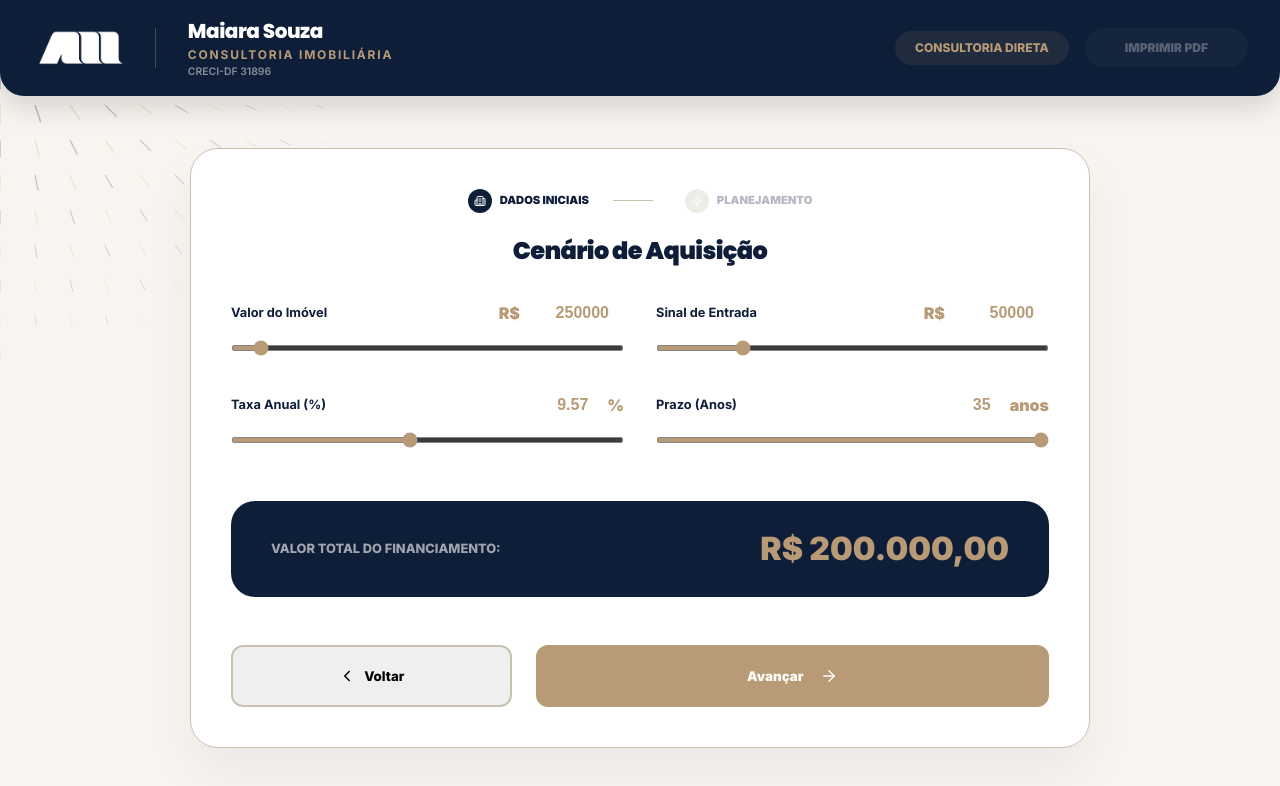
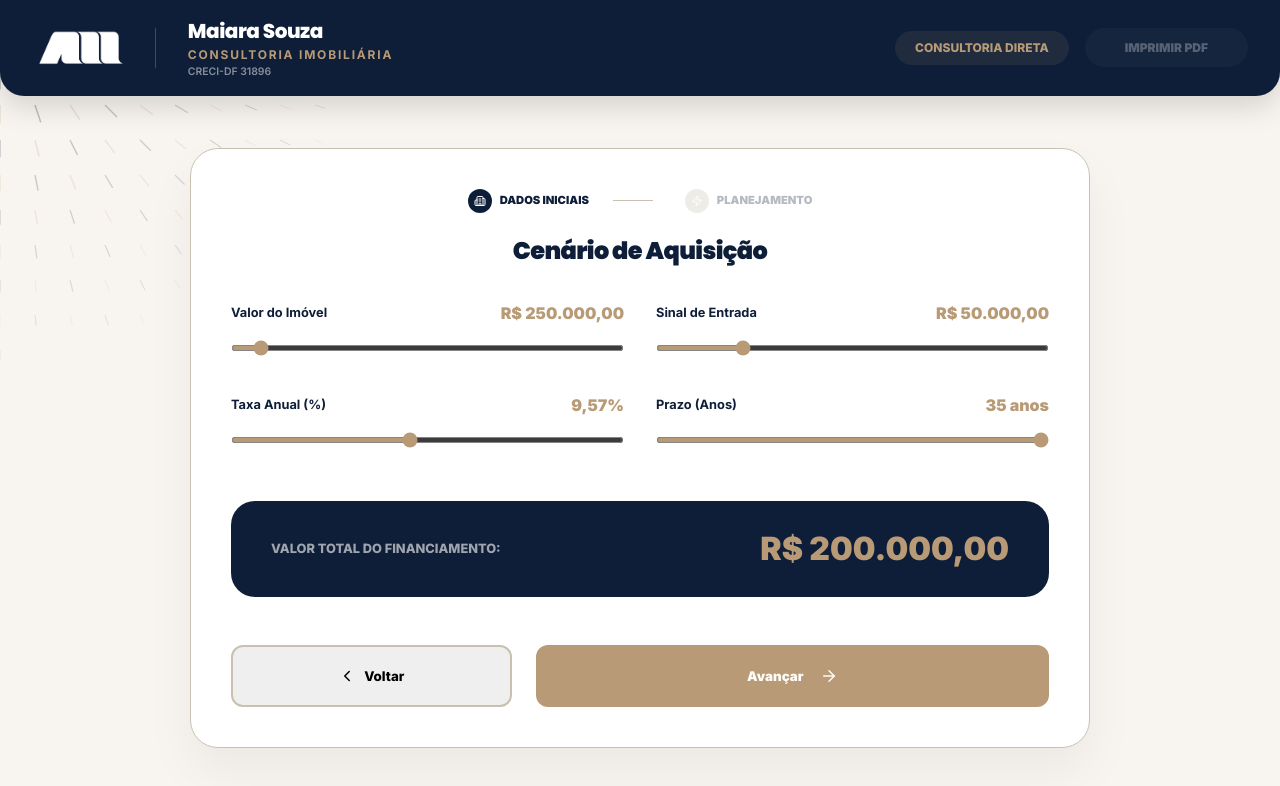
Before and after one commit to felipebrito/mai_amortizacao, a React (Vite) app: page / in a window 1280 px wide. Both pictures are taken after a click on the button "Diagnosticar Agora". Shown: the top 786 px of the page. Built offline with nearby package versions, Linux system fonts and the light colour scheme.

Commit message:
Refactor RangeInput: Click-to-edit, restore style, hide spinners

```diff
--- a/src/App.tsx
+++ b/src/App.tsx
@@ -55,22 +55,48 @@ interface RangeInputProps {
 }
 
 const RangeInput = ({ label, value, onChange, min, max, step = 1, isCurrency = false, isCompact = false, showValue = true }: RangeInputProps) => {
+  const [isEditing, setIsEditing] = useState(false);
   const [inputValue, setInputValue] = useState(value.toString());
+  const inputRef = React.useRef<HTMLInputElement>(null);
 
-  // Update local input state when prop value changes (e.g. from slider)
   React.useEffect(() => {
     setInputValue(value.toString());
   }, [value]);
 
+  React.useEffect(() => {
+    if (isEditing && inputRef.current) {
+      inputRef.current.focus();
+      inputRef.current.select();
+    }
+  }, [isEditing]);
+
   const handleInputChange = (e: React.ChangeEvent<HTMLInputElement>) => {
-    const newVal = e.target.value;
-    setInputValue(newVal);
+    setInputValue(e.target.value);
+  };
 
-    // Only trigger parent change if it's a valid number
-    const numVal = parseFloat(newVal);
+  const handleBlur = () => {
+    setIsEditing(false);
+    const numVal = parseFloat(inputValue);
     if (!isNaN(numVal)) {
       onChange(numVal);
+    } else {
+      setInputValue(value.toString());
     }
+  };
+
+  const handleKeyDown = (e: React.KeyboardEvent) => {
+    if (e.key === 'Enter') {
+      handleBlur();
+    }
+  };
+
+  const formatBRL = (val: number) => {
+    return new Intl.NumberFormat('pt-BR', {
+      style: 'currency',
+      currency: 'BRL',
+      minimumFractionDigits: 2,
+      maximumFractionDigits: 2
+    }).format(val);
   };
 
   return (
@@ -78,15 +104,17 @@ const RangeInput = ({ label, value, onChange, min, max, step = 1, isCurrency = f
       <div style={{ display: 'flex', justifyContent: 'space-between', marginBottom: '0.5rem', alignItems: 'center' }}>
         <label style={{ fontSize: isCompact ? '0.65rem' : '0.8rem', fontWeight: 700, color: '#0f1e38' }}>{label}</label>
         {showValue && (
-          <div style={{ display: 'flex', alignItems: 'center', gap: '4px' }}>
-            {isCurrency && <span style={{ fontSize: isCompact ? '0.75rem' : '1rem', fontWeight: 900, color: '#b89b76' }}>R$</span>}
+          <div style={{ position: 'relative' }}>
+            {isEditing ? (
               <input
+                ref={inputRef}
                 type="number"
                 value={inputValue}
                 onChange={handleInputChange}
-              step={step} // Use the step for arrows, but allow typing anything
-              min={min}
-              // max={max} // Don't strictly enforce max on typing to avoid frustration while typing
+                onBlur={handleBlur}
+                onKeyDown={handleKeyDown}
+                step={step}
+                className="no-spinners"
                 style={{
                   fontSize: isCompact ? '0.75rem' : '1rem',
                   fontWeight: 900,
@@ -94,14 +122,21 @@ const RangeInput = ({ label, value, onChange, min, max, step = 1, isCurrency = f
                   textAlign: 'right',
                   border: 'none',
                   background: 'transparent',
-                width: isCompact ? '70px' : '100px',
+                  width: isCompact ? '80px' : '120px',
                   outline: 'none',
                   padding: 0,
                   margin: 0,
-                // Remove spinner for cleaner look, or keep it. Let's keep default behavior but style it.
+                  fontFamily: 'inherit'
                 }}
               />
-            {!isCurrency && <span style={{ fontSize: isCompact ? '0.75rem' : '1rem', fontWeight: 900, color: '#b89b76' }}>{label.includes('Taxa') ? '%' : label.includes('Prazo') || label.includes('Tempo') ? ' anos' : ''}</span>}
+            ) : (
+              <span
+                onClick={() => setIsEditing(true)}
+                style={{ fontSize: isCompact ? '0.75rem' : '1rem', fontWeight: 900, color: '#b89b76', textAlign: 'right', cursor: 'text' }}
+              >
+                {isCurrency ? formatBRL(value) : new Intl.NumberFormat('pt-BR', { maximumFractionDigits: 2 }).format(value) + (label.includes('Taxa') ? '%' : label.includes('Prazo') || label.includes('Tempo') ? ' anos' : '')}
+              </span>
+            )}
           </div>
         )}
       </div>
@@ -115,6 +150,16 @@ const RangeInput = ({ label, value, onChange, min, max, step = 1, isCurrency = f
         className="range-input"
         style={{ height: isCompact ? '4px' : '6px', width: '100%', accentColor: 'var(--primary)', cursor: 'pointer' }}
       />
+      <style>{`
+        .no-spinners::-webkit-outer-spin-button,
+        .no-spinners::-webkit-inner-spin-button {
+          -webkit-appearance: none;
+          margin: 0;
+        }
+        .no-spinners {
+          -moz-appearance: textfield;
+        }
+      `}</style>
     </div>
   );
 };
```
Also changed, not shown: 1 other file (tests, documents, lock files or other folders). Lines whose indentation alone changed are shown as unchanged.
